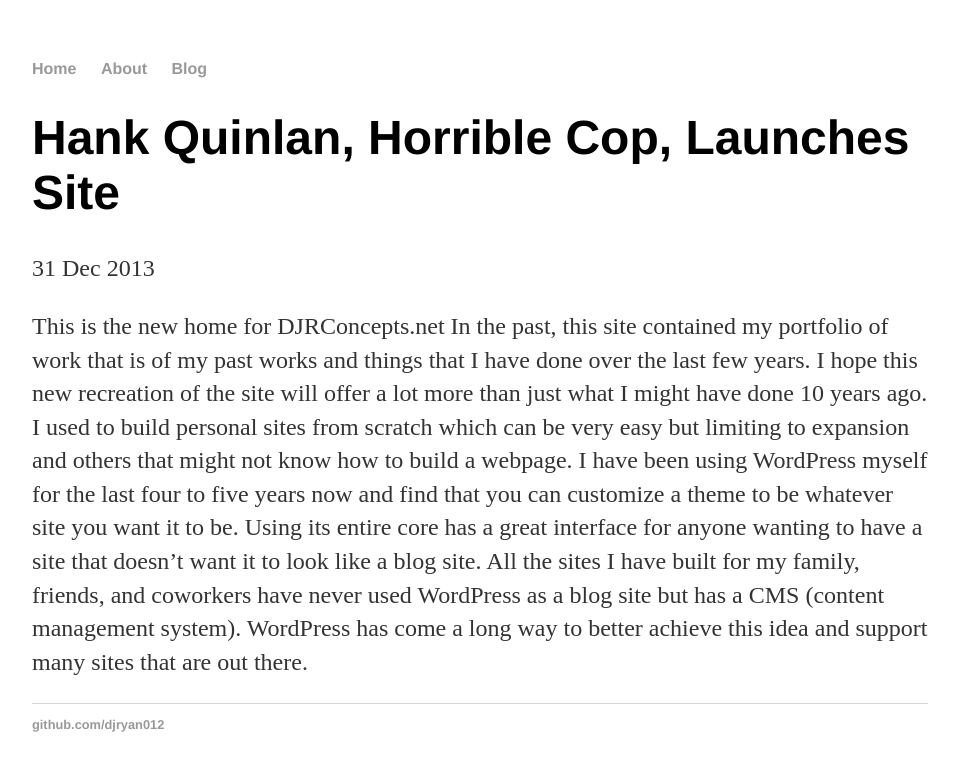
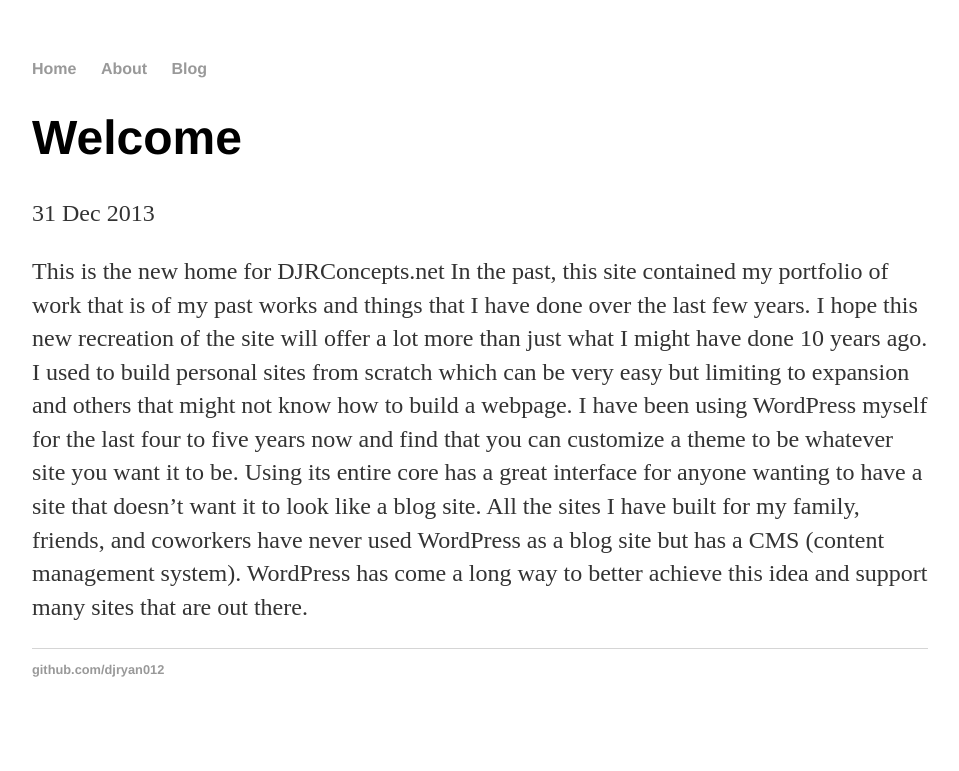
Before and after one commit to djryan012/djryan012.github.io, a Jekyll site: the page built from _posts/2018-12-06-post-from-old-site.md, in a window 1280 px wide. Shown: the top 771 px of the page, without its empty margins (160-1119 px from the left). Built offline with Jekyll 4.4.1, drawn with Linux system fonts in a browser that asks for light colours.

Commit message:
Update 2018-12-06-post-from-old-site.md

```diff
--- a/_posts/2018-12-06-post-from-old-site.md
+++ b/_posts/2018-12-06-post-from-old-site.md
@@ -1,6 +1,6 @@
 ---
 layout: post
-title: "Hank Quinlan, Horrible Cop, Launches Site"
+title: "Welcome"
 date: 2013-12-31
 ---
 
```
